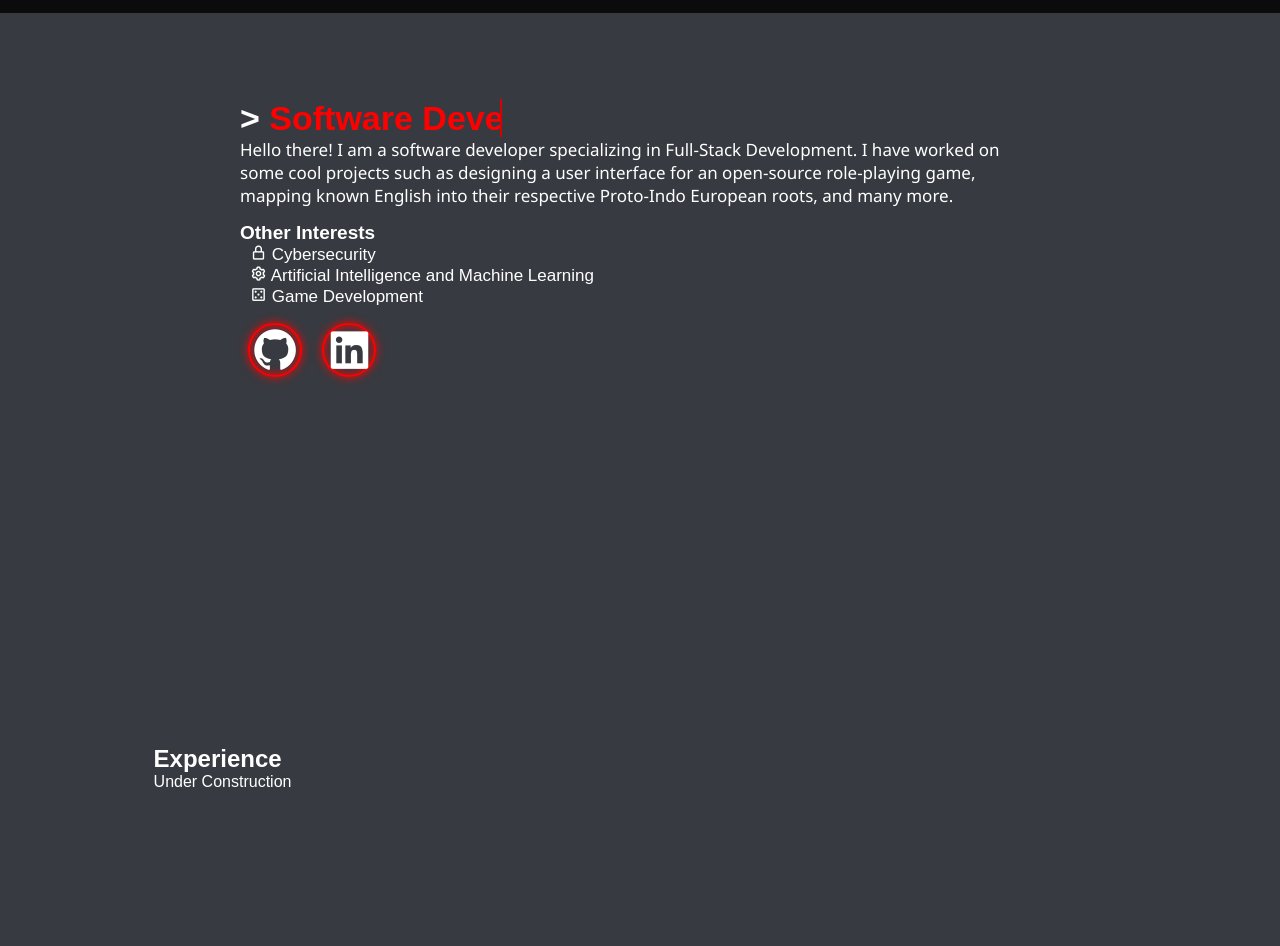
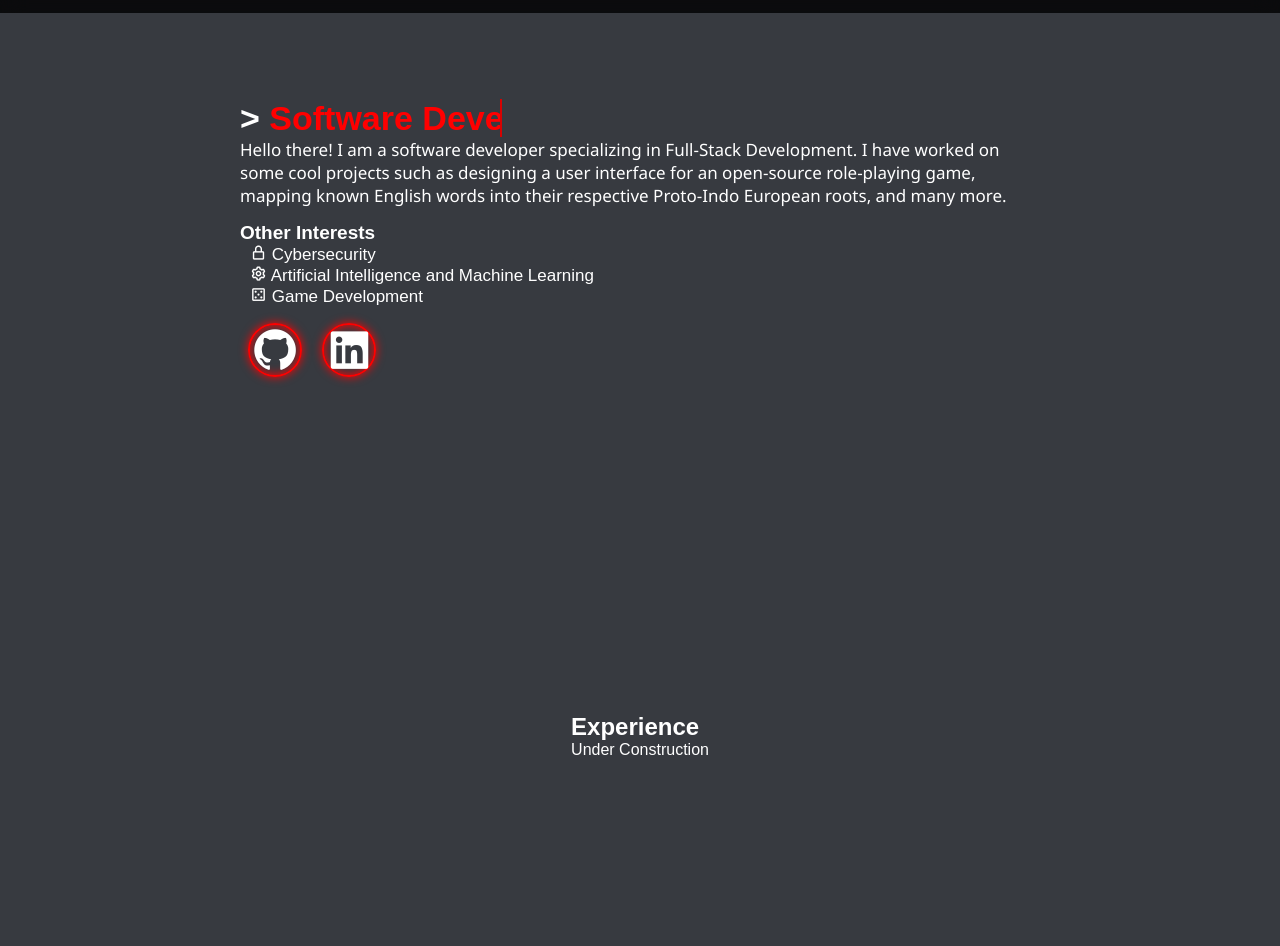
Before and after one commit to jon-wood1001/jon-wood1001.github.io, a plain HTML site: page index.html in a window 1280 px wide. Shown: the part 61-1007 px from the top of the page. Drawn offline with nearby package versions, Linux system fonts and the light colour scheme.

Commit message:
On branch update-overhaul Changes to be committed:     modified:   index.html     modified:   script.js     modified:   style.css

```diff
--- a/index.html
+++ b/index.html
@@ -11,17 +11,17 @@
         <header class="header">
             <a href="#" class="logo">Jonathan Wood</a>
             <nav class="navbar">
-                <a href="#about">about</a>
+                <a href="#about" class="active">about</a>
                 <a href="#experience">experience</a>
                 <a href="#projects">projects</a>
             </nav>
             <a href="#"><button class="resume">resume</button></a>
         </header>
-        <section class="about">
+        <section class="about" id="about">
             <div class="about-content">
                 <h2 id="about"></h2>
                 <h3 class="text-animation">> <span></span></h3>
-                <p>Hello there! I am a software developer specializing in Full-Stack Development. I have worked on some cool projects such as designing a user interface for an open-source role-playing game, mapping known English into their respective Proto-Indo European roots, and many more.</p>
+                <p>Hello there! I am a software developer specializing in Full-Stack Development. I have worked on some cool projects such as designing a user interface for an open-source role-playing game, mapping known English words into their respective Proto-Indo European roots, and many more.</p>
                 <h4>Other Interests</h4>
                 <ul>
                     <li><i class='bx bx-lock-alt' ></i> Cybersecurity</li>
@@ -34,13 +34,13 @@
                 </div>
             </div>
         </section>
-        <section class="experience">
+        <section class="experience" id="experience">
             <div class="experience-content">
                 <h2 id="experience">Experience</h2>
                 <p>Under Construction</p>
             </div>
         </section>
-        <section class="projects">
+        <section class="projects" id="projects">
             <h2 id="projects">Notable Projects</h2>
             <div class="projects-container">
                 <div class="projects-box">
--- a/script.js
+++ b/script.js
@@ -1,6 +1,6 @@
 let navbar = document.querySelector('.navbar');
-let sections = document.querySelector('section');
-let navLinks = document.querySelector('header nav a');
+let sections = document.querySelectorAll('section');
+let navLinks = document.querySelectorAll('header nav a');
 
 window.onscroll = () => {
     sections.forEach(sec => {
@@ -9,11 +9,11 @@ window.onscroll = () => {
         let height = sec.offsetHeight;
         let id = sec.getAttribute('id');
 
-        if(top >= offset && top < offset + height) {
+        if(top>=offset && top < offset + height){
             navLinks.forEach(links => {
                 links.classList.remove('active');
-                document.querySelector('header nav a [href*=' + id + ' ]').classList.add('active');
+                document.querySelector('header nav a [href*='+id+' ]').classList.add('active')
             })
         }
-    });
+    })
 }
--- a/style.css
+++ b/style.css
@@ -44,7 +44,7 @@
     transition: 0.3s ease-in-out;
 }
 .navbar a:hover,
-.navbar a:active{
+.navbar a.active{
     color: red;
     border-bottom: 2px solid red;
     text-shadow: 0 0 25px red, 0 0 50px red;
@@ -74,12 +74,12 @@ section{
     color: white;
     background: var(--main-background-color);
     width: 100%;
-    min-height: 60vh;
+    min-height: 10vh;
     display: flex;
     flex-direction: column;
     align-items: center;
     justify-content: center;
-    gap: 7em;
+    gap: 7rem;
     transition: 0.3s ease-in-out;
 }
 .about-content{
@@ -196,11 +196,13 @@ section{
     color: white;
     background: var(--main-background-color);
     width: 100%;
-    min-height: 50vh;
+    min-height: 10vh;
     display: flex;
+    flex-direction: column;
     align-items: center;
-    gap: 7em;
-    padding: 30px 12% 0;
+    justify-content: center;
+    gap: 7rem;
+    transition: 0.3s ease-in-out;
 }
 .experience-content{
     max-width: 800px;
```
